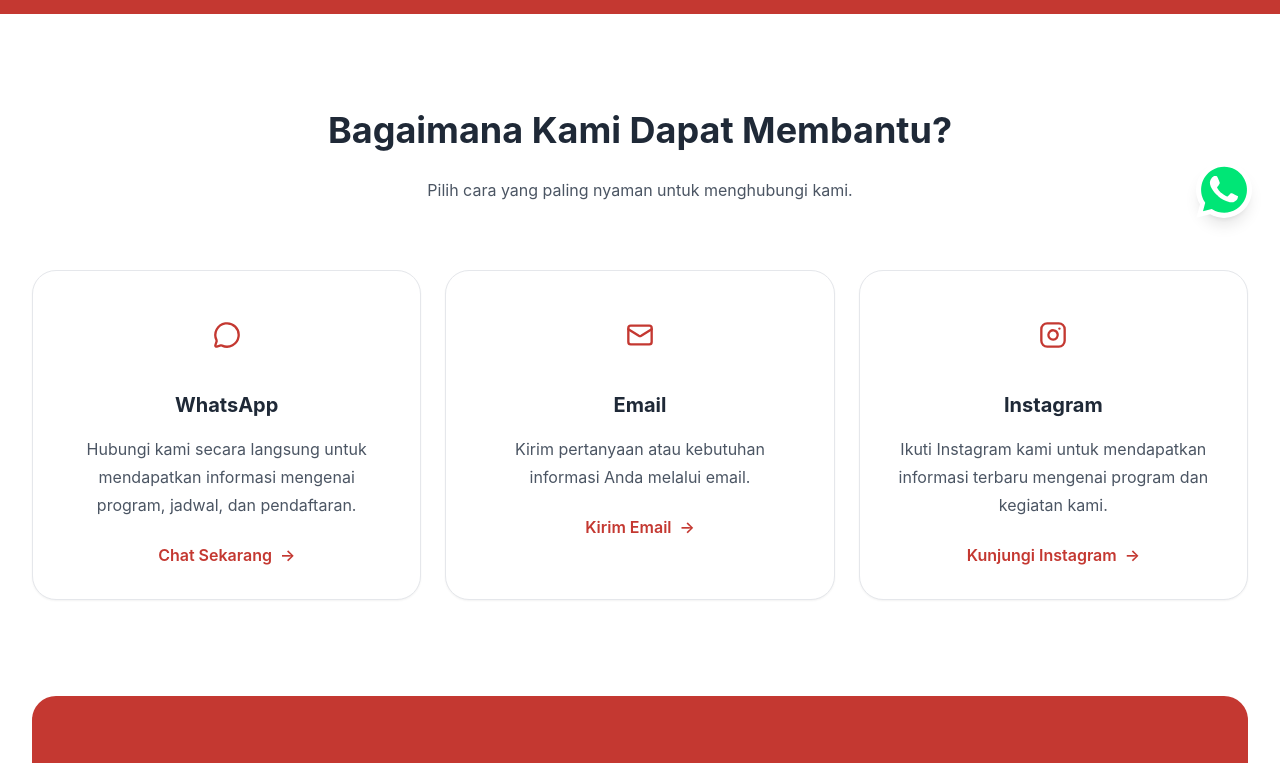
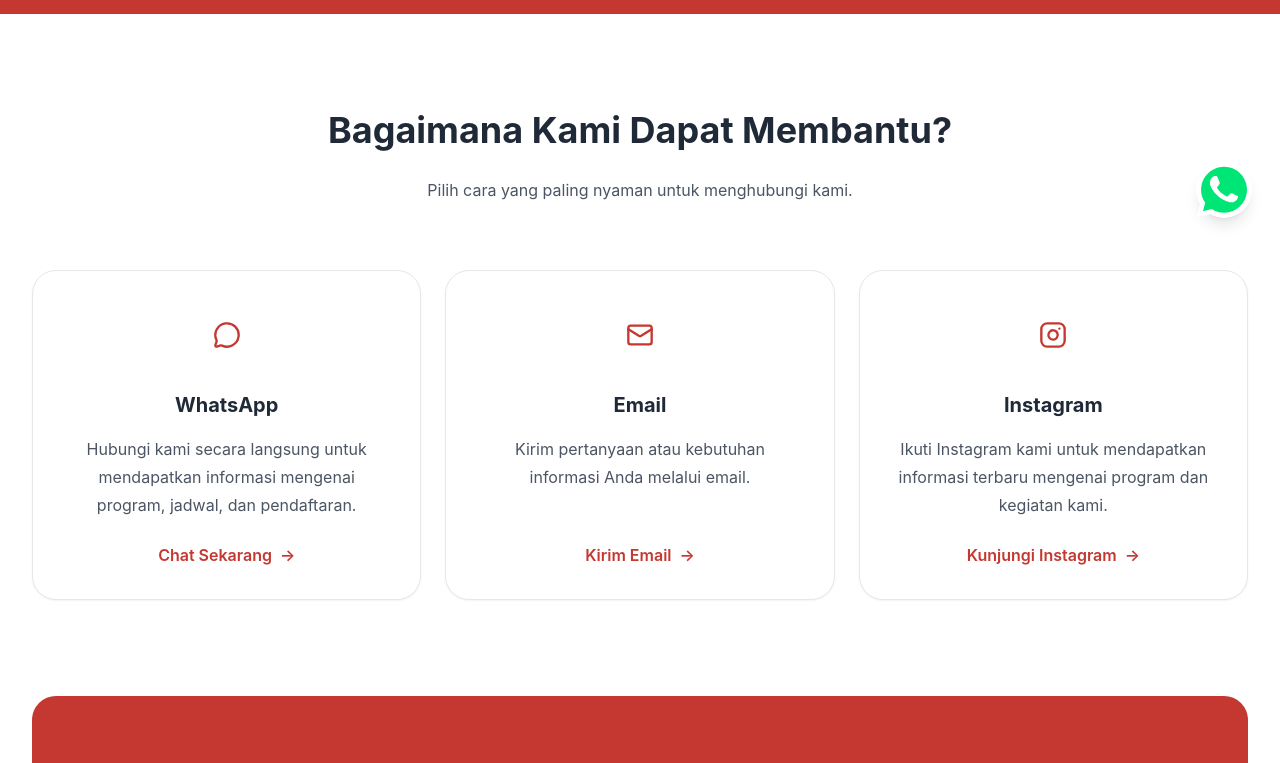
Before and after one commit to DwkLoki/ruang-kelas-mandarin, a Nuxt app: page /contact in a window 1280 px wide. Shown: the part 554-1317 px from the top of the page. Built offline with nearby package versions, Linux system fonts and the light colour scheme.

Commit message:
fix: update ContactCTASection
- implement buildWhatsAppUrl to contact methods array
- make contact cards equal height
- align action links to the bottom of each card

```diff
--- a/app/components/contact/ContactMethodsSection.vue
+++ b/app/components/contact/ContactMethodsSection.vue
@@ -2,12 +2,16 @@
 import { Instagram, Mail, MessageCircle } from "lucide-vue-next";
 
 const { t } = useI18n();
+const { buildWhatsAppUrl } = useWhatsApp();
+const whatsappMessage = computed(() => t("whatsapp.generalMessage"));
+
+const whatsappUrl = computed(() => buildWhatsAppUrl(whatsappMessage.value));
 
 const contactMethods = [
   {
     key: "whatsapp",
     icon: MessageCircle,
-    href: "https://wa.me/6281389012117",
+    href: whatsappUrl.value,
   },
   {
     key: "email",
@@ -37,11 +41,11 @@ const contactMethods = [
         <article
           v-for="method in contactMethods"
           :key="method.key"
-          class="group rounded-3xl border border-border bg-white p-8 text-center shadow-sm transition-all duration-300 hover:-translate-y-2 hover:shadow-xl"
+          class="group flex h-full flex-col rounded-3xl border border-border bg-white p-8 text-center shadow-sm transition-all duration-300 hover:-translate-y-2 hover:shadow-xl"
         >
           <!-- Icon -->
           <div
-            class="mx-auto flex h-16 w-16 items-center justify-center rounded-2xl bg-brand/10 text-brand transition-colors duration-300 group-hover:bg-brand group-hover:text-white"
+            class="mx-auto flex h-16 w-16 shrink-0 items-center justify-center rounded-2xl bg-brand/10 text-brand transition-colors duration-300 group-hover:bg-brand group-hover:text-white"
           >
             <component :is="method.icon" class="size-7" />
           </div>
@@ -60,7 +64,7 @@ const contactMethods = [
             :href="method.href"
             target="_blank"
             rel="noopener noreferrer"
-            class="mt-6 inline-flex items-center font-semibold text-brand transition-colors hover:text-brand-orange"
+            class="mt-auto pt-6 inline-flex items-center justify-center font-semibold text-brand transition-colors hover:text-brand-orange"
           >
             {{ t(`contactPage.methods.${method.key}.action`) }}
 
--- a/i18n/locales/en.json
+++ b/i18n/locales/en.json
@@ -116,7 +116,7 @@
     "description": "Structured Curriculum: Our curriculum is systematically designed to ensure you gain a deep understanding of Chinese grammar, vocabulary, reading, writing and speaking.",
     "cta": "Enroll Now",
     "imageAlt": "Student learning Mandarin online",
-    "learnMore": "Learn More"
+    "readMore": "Read More"
   },
   "whyChoose": {
     "label": "Why Choose Us",
```
